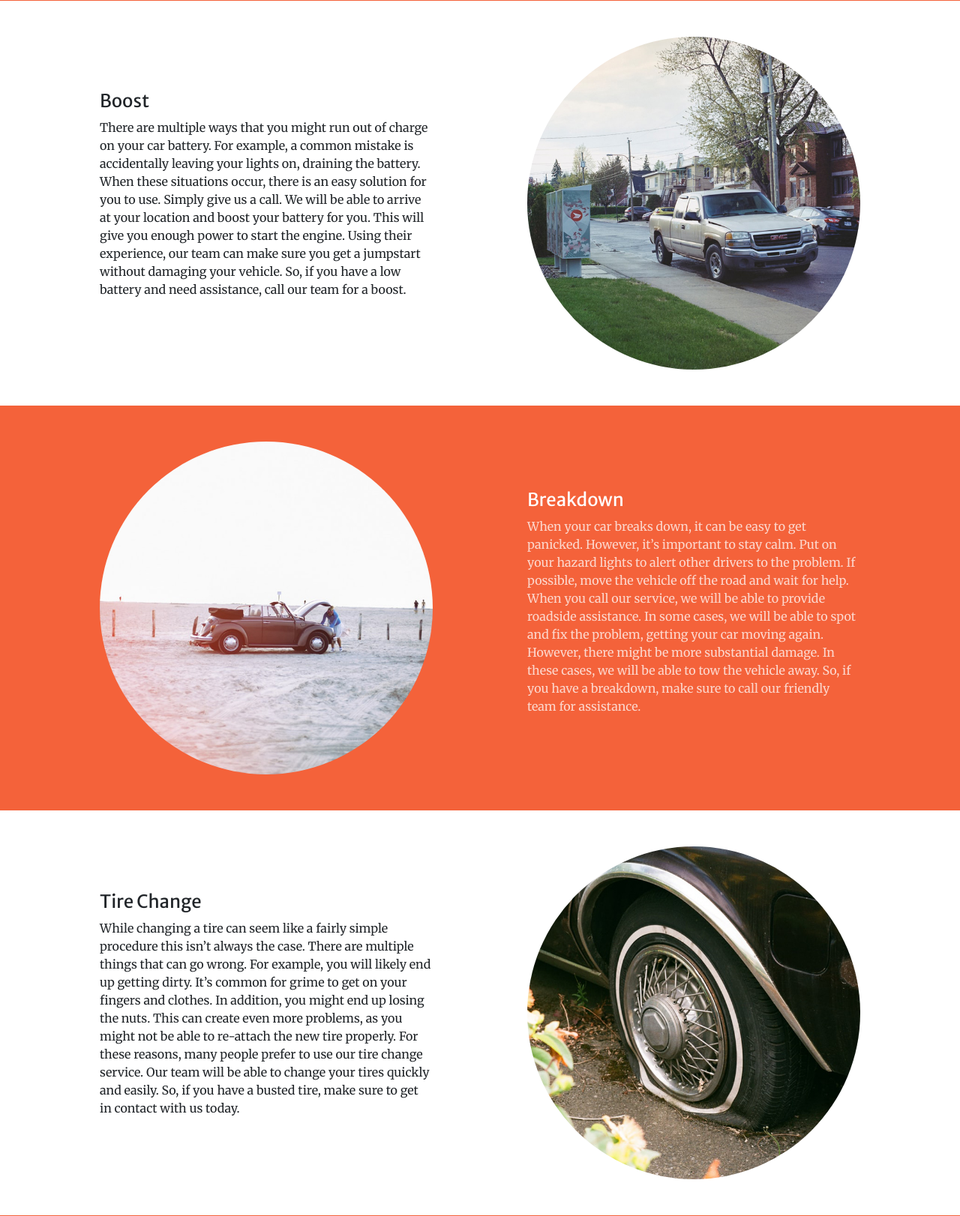
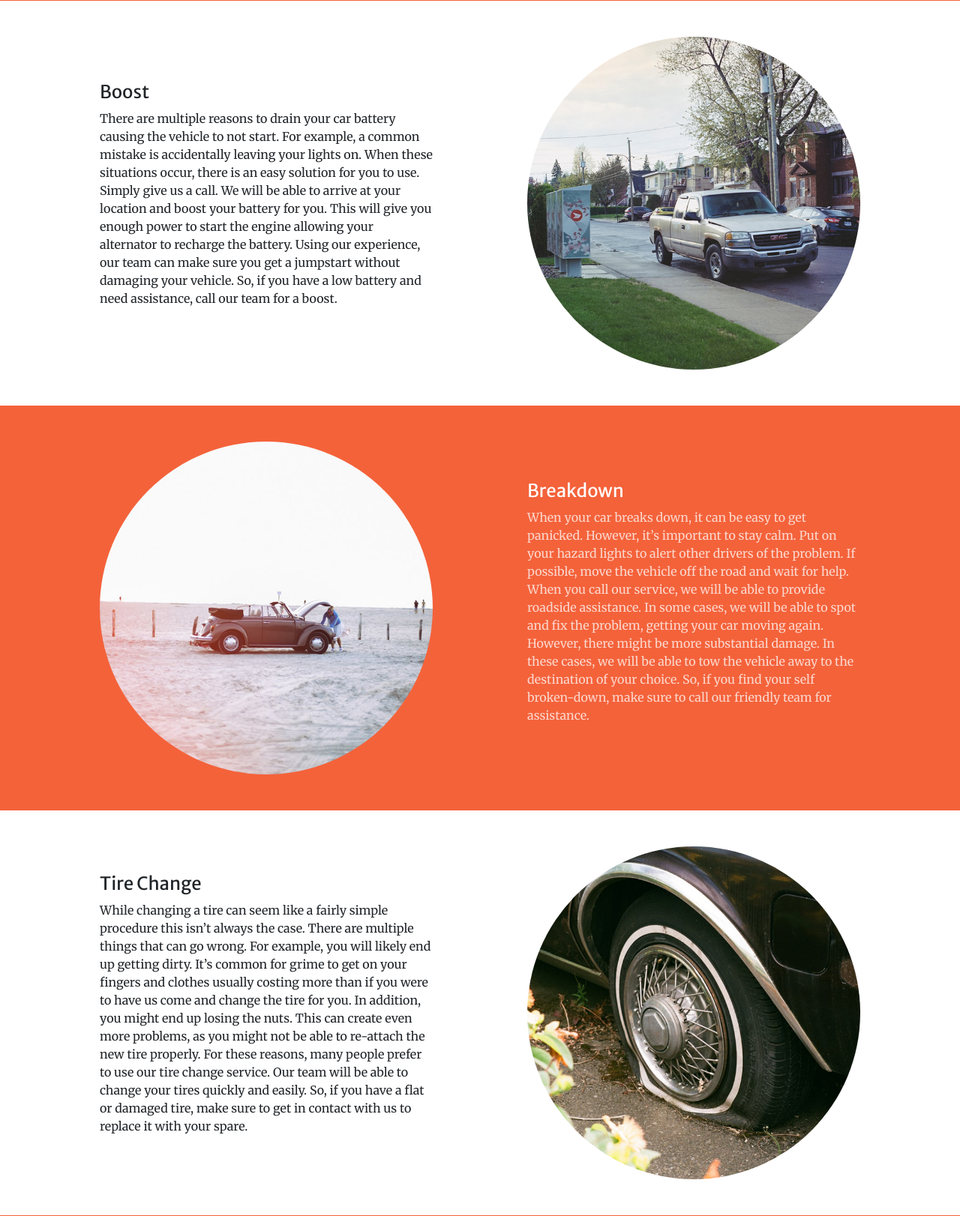
Before and after one commit to cindyledev/tjstowing-2019, a Node server app: page /services in a window 1280 px wide. Shown: the part 2209-3831 px from the top of the page at 75% size. Run offline with Node 20, Linux system fonts and the light colour scheme; some libraries are stand-ins or nearby versions.

Commit message:
revised services descriptions

```diff
--- a/views/services.handlebars
+++ b/views/services.handlebars
@@ -169,15 +169,12 @@
         <div class="col-lg-6">
           <div class="p-5">
             <h3 class="text-white h4 mb-2" id="lockout">Lockout</h3>
-            <p class="text-white-75 mb-4">Getting locked out of your car can be an overwhelming experience. It’s easy to
-              feel embarrassed and
-              unsure about what to do next. Thankfully, you can use our lockout service. All you have to do is show
-              proof that you are the owner of the vehicle, and we will be able to help you get into the car. To do
-              this,
-              we use our extensive experience and range of high-quality tools. This will allow us to help you get
-              access
-              to the vehicle, without damaging the car. So, the next time you find yourself accidentally locked out of
-              your car, make sure to get in contact with our friendly team.</p>
+            <p class="text-white-75 mb-4"> Getting locked out of your car can be an overwhelming experience. It’s easy
+              to feel embarrassed and unsure about what to do next. Thankfully, you can use our lockout service. All you
+              have to do is show proof that you are the owner of the vehicle, and we will be able to help you get into
+              the car. To do this, we use our extensive experience and range of high-quality tools. This will allow us
+              to help you get access to the vehicle, without damaging the car. So, the next time you find yourself
+              accidentally locked out of your car, make sure to get in contact with our friendly team.</p>
           </div>
         </div>
       </div>
@@ -195,12 +192,12 @@
         <div class="col-lg-6 order-lg-1">
           <div class="p-5">
             <h3 class="h4 mb-2" id="boost">Boost</h3>
-            <p class="mb-4">There are multiple ways that you might run out of charge on your car battery. For example, a
-              common mistake is accidentally leaving your lights on, draining the battery. When these situations occur,
-              there is an easy solution for you to use. Simply give us a call. We will be able to arrive at your
-              location and boost your battery for you. This will give you enough power to start the engine. Using their
-              experience, our team can make sure you get a jumpstart without damaging your vehicle. So, if you have a
-              low battery and need assistance, call our team for a boost.</p>
+            <p class="mb-4"> There are multiple reasons to drain your car battery causing the vehicle to not start. For
+              example, a common mistake is accidentally leaving your lights on. When these situations occur, there is an
+              easy solution for you to use. Simply give us a call. We will be able to arrive at your location and boost
+              your battery for you. This will give you enough power to start the engine allowing your alternator to
+              recharge the battery. Using our experience, our team can make sure you get a jumpstart without damaging
+              your vehicle. So, if you have a low battery and need assistance, call our team for a boost.</p>
           </div>
         </div>
       </div>
@@ -218,12 +215,13 @@
         <div class="col-lg-6">
           <div class="p-5">
             <h3 class="text-white h4 mb-2" id="breakdown">Breakdown</h3>
-            <p class="text-white-75">When your car breaks down, it can be easy to get panicked. However, it’s important
-              to stay calm. Put on your hazard lights to alert other drivers to the problem. If possible, move the
+            <p class="text-white-75"> When your car breaks down, it can be easy to get panicked. However, it’s important
+              to stay calm. Put on your hazard lights to alert other drivers of the problem. If possible, move the
               vehicle off the road and wait for help. When you call our service, we will be able to provide roadside
               assistance. In some cases, we will be able to spot and fix the problem, getting your car moving again.
-              However, there might be more substantial damage. In these cases, we will be able to tow the vehicle away.
-              So, if you have a breakdown, make sure to call our friendly team for assistance.</p>
+              However, there might be more substantial damage. In these cases, we will be able to tow the vehicle away
+              to the destination of your choice. So, if you find your self broken-down, make sure to call our friendly
+              team for assistance.</p>
           </div>
         </div>
       </div>
@@ -241,13 +239,13 @@
         <div class="col-lg-6 order-lg-1">
           <div class="p-5">
             <h3 class="h4 mb-2" id="tirechange">Tire Change</h3>
-            <p class="mb-4">While changing a tire can seem like a fairly simple procedure this isn’t
-              always the case. There are
-              multiple things that can go wrong. For example, you will likely end up getting dirty. It’s common for
-              grime to get on your fingers and clothes. In addition, you might end up losing the nuts. This can create
-              even more problems, as you might not be able to re-attach the new tire properly. For these reasons, many
-              people prefer to use our tire change service. Our team will be able to change your tires quickly and
-              easily. So, if you have a busted tire, make sure to get in contact with us today.</p>
+            <p class="mb-4"> While changing a tire can seem like a fairly simple procedure this isn’t always the case.
+              There are multiple things that can go wrong. For example, you will likely end up getting dirty. It’s
+              common for grime to get on your fingers and clothes usually costing more than if you were to have us come
+              and change the tire for you. In addition, you might end up losing the nuts. This can create even more
+              problems, as you might not be able to re-attach the new tire properly. For these reasons, many people
+              prefer to use our tire change service. Our team will be able to change your tires quickly and easily. So,
+              if you have a flat or damaged tire, make sure to get in contact with us to replace it with your spare.</p>
           </div>
         </div>
       </div>
@@ -265,16 +263,13 @@
         <div class="col-lg-6">
           <div class="p-5">
             <h3 class="text-white h4 mb-2" id="fueldelivery">Fuel Delivery</h3>
-            <p class="text-white-75">When you run of fuel it can be difficult to know what to do. In some cases, you
-              might want to leave
-              your
-              vehicle, with a jerry can, and walk to the nearest petrol station. If it’s a short stroll, this can be a
-              great solution. However, if you are in an unfamiliar location, or have a long distance to travel, this
-              might not be a viable option. In these cases, consider our fuel delivery service. Simply tell us your
-              location and we will bring the fuel to you. You can choose the amount that you want to purchase,
-              depending
-              on how much you’ll require to get to a petrol station. So, the next time you run out of fuel take
-              advantage of this convenient service.</p>
+            <p class="text-white-75"> When you run of fuel it can be difficult to know what to do. In some cases, you
+              might want to leave your vehicle, with a jerry can in hand, and walk to the nearest petrol/gas station. If
+              it’s a short stroll, this can be a great solution. However, if you are in an unfamiliar location, or have
+              a long distance to travel, this might not be a viable option. In these cases, consider our fuel delivery
+              service. Simply tell us your location and we will bring the fuel to you. You can choose the amount that
+              you want to purchase, depending on how much you’ll require to get to a petrol/gas station. So, the next
+              time you run out of fuel take advantage of this convenient service.</p>
           </div>
         </div>
       </div>
@@ -409,7 +404,7 @@
       <h2 class="mt-0">Service Area Map</h2>
       <hr class="divider my-4" />
       <p class="text-muted mb-5">
-        Give us a call, send us a text/email and we will get back to you as soon as possible!
+        Give us a call, send us a text or email and we will get back to you as soon as possible!
       </p>
       <iframe
         src="https://www.google.com/maps/embed?pb=!1m18!1m12!1m3!1d92220.85651086718!2d-79.51203845822651!3d43.754136665532876!2m3!1f0!2f0!3f0!3m2!1i1024!2i768!4f13.1!3m3!1m2!1s0x882b322ec4918c75%3A0xfb330d877abf7e3d!2sNorth%20York%2C%20Toronto%2C%20ON!5e0!3m2!1sen!2sca!4v1577952430006!5m2!1sen!2sca"
```
